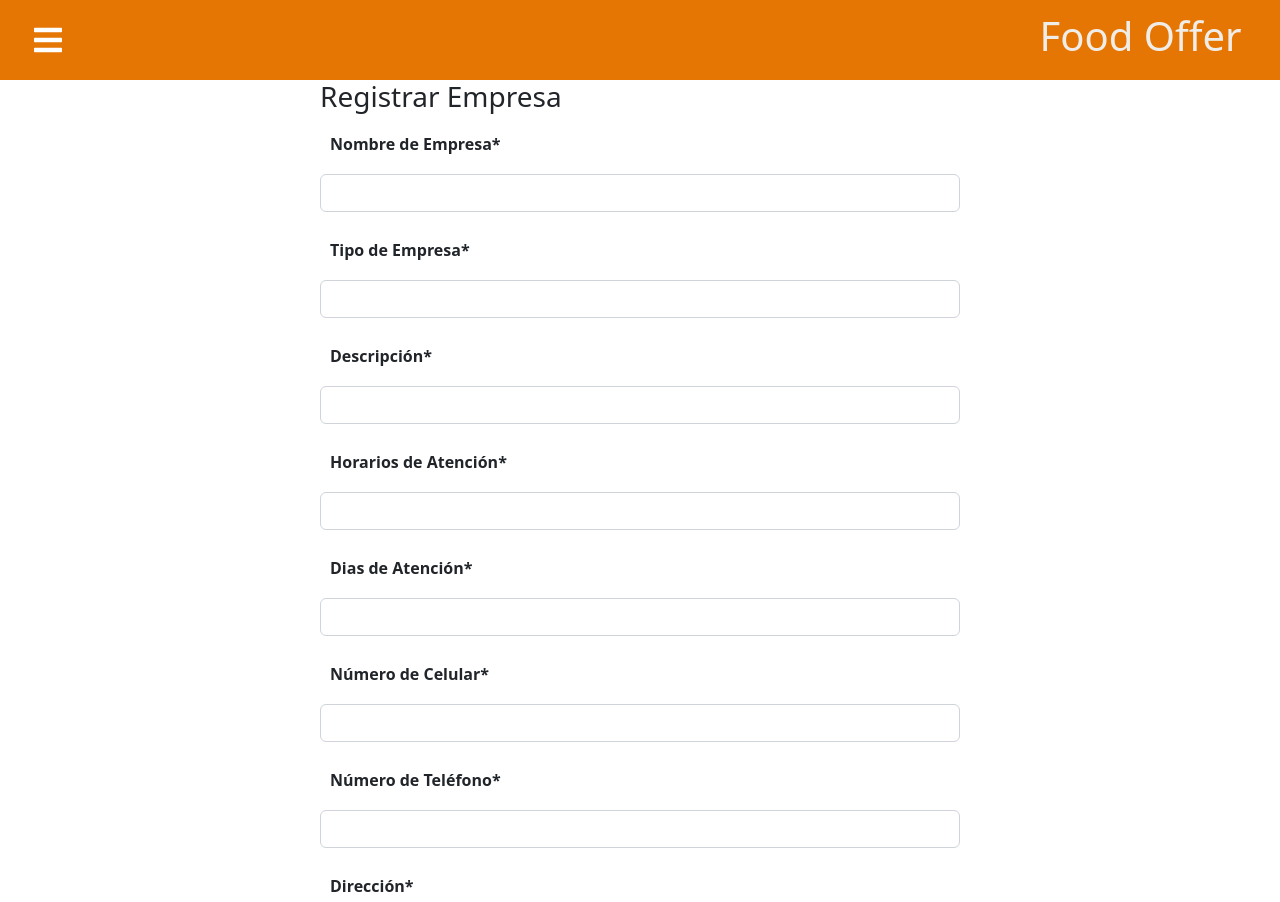
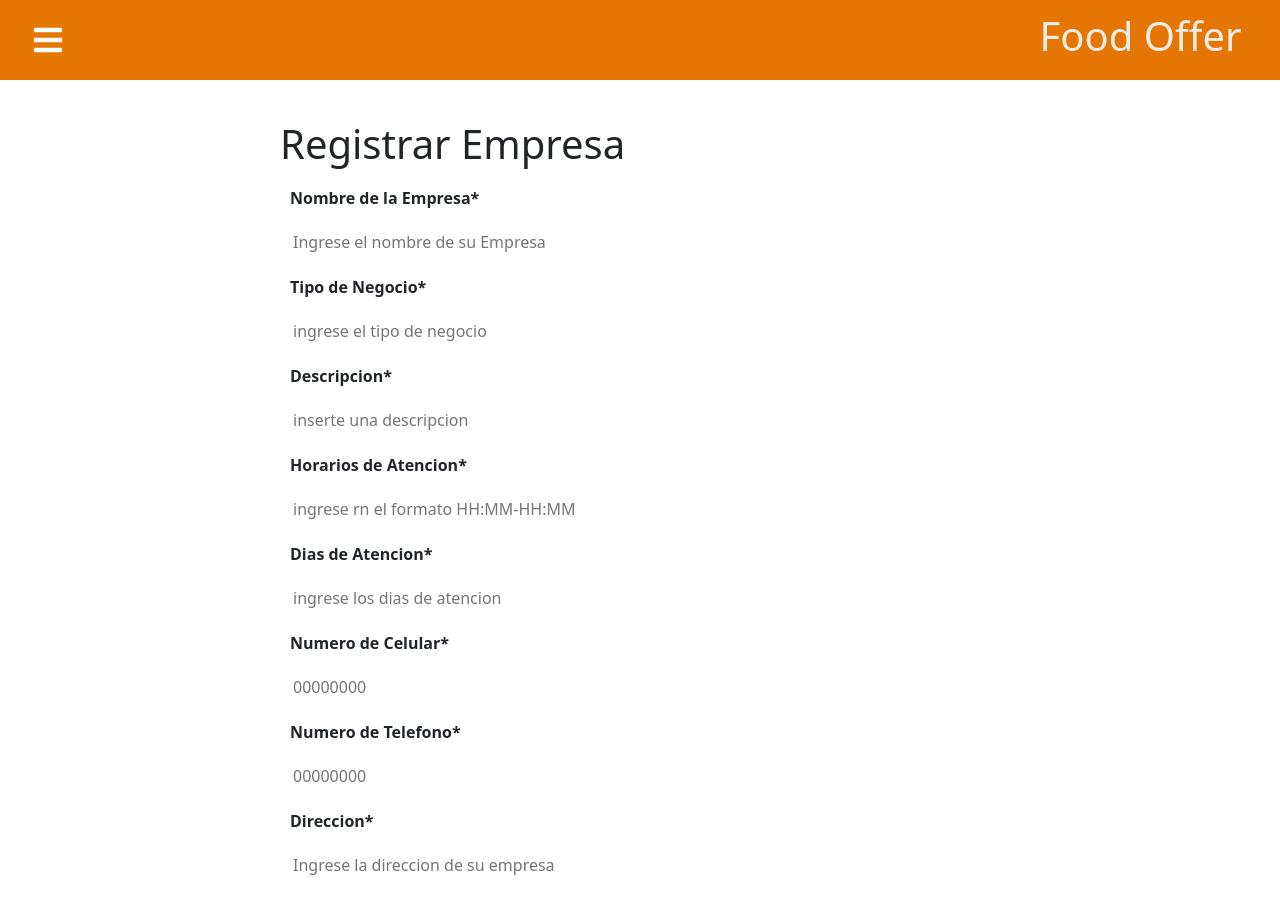
Before and after one commit to melrodriguez1133/FOOD-OFFER-Frontend, a React (Create React App) app: page /empresa/empresa/RegistrarEmpresa in a window 1280 px wide. Shown: the top 902 px of the page. Built offline with nearby package versions, Linux system fonts and the light colour scheme.

Commit message:
"validacion registrar empresa"

```diff
--- a/src/App.js
+++ b/src/App.js
@@ -14,7 +14,6 @@ function App() {
     <Router>
       <Sidebar />
       <Routes>
-        <Route path='/home' element={<Home />} />
         <Route path='/empresa/empresa' element={<ShowRegistrarEmpresas />} />
         <Route path='/empresa/empresa/RegistrarEmpresa' element={ <CreateRegistrarEmpresa/>}/>
         <Route path='/empresa/empresa/EditarEmpresa' element={ <EditRegistrarEmpresa/>}/>
@@ -23,7 +22,7 @@ function App() {
         <Route path='/empresa/productos-empresa/RegistroProducto' element={ <RegistroProducto/>}/>
         <Route path='/empresa/productos-empresa/EditarProducto' element={ <EditarProductos/>}/>
         <Route path='/empresa/productos-empresa/EditarProducto/:id' element={ <EditarProductos/>}/>
-        <Route path='/usuarios/productos' element={<VistaProductos />} />
+        <Route path='/' element={<VistaProductos />} />
       </Routes>
     </Router>
 
--- a/src/Css/style.css
+++ b/src/Css/style.css
@@ -65,3 +65,6 @@ label{
 	text-align: center;
 	cursor: pointer;
   }
+  .return{
+	border-radius:30px;
+  }
--- a/src/Pages/CreateRegistrarEmpresa.js
+++ b/src/Pages/CreateRegistrarEmpresa.js
@@ -1,131 +1,211 @@
-import axios from 'axios'
-import React, {useState} from 'react'
-import { useNavigate } from 'react-router-dom'
-import './EditRegistrarEmpresa.css';
+import React, {useState} from 'react';
+import {Formulario, ContenedorBotonCentrado, Boton, MensajeExito, MensajeError} from '../Funciones/Formularios';
+import { FontAwesomeIcon } from '@fortawesome/react-fontawesome';
+import { faExclamationTriangle } from '@fortawesome/free-solid-svg-icons';
 import {Link} from "react-router-dom"
+import useFetch from '../Hooks/useFetch';
+import Input from '../Componentes/Input';
+import * as FaIcons from 'react-icons/fa';
+import * as AiIcons from 'react-icons/ai';
+import * as IoIcons from 'react-icons/io';
+import * as RiIcons from 'react-icons/ri';
+import { IconName } from "react-icons/io5";
 
-const endpoint = 'http://localhost:8000/api/registrarEmpresas'
+const RegistroEmpresa = () => {
 
-const CreateProduct = () => {
-    const [nombreEmpresa, setnombreEmpresa] = useState('')
-    const [tipoNegocioE, settipoNegocioE] = useState('')
-    const [descripcion, setdescripcion] = useState('')
-    const [horariosAtencion, sethorariosAtencion] = useState('')
-    const [diasAtencion, setdiasAtencion] = useState('')
-    const [numeroCelular, setnumeroCelular] = useState()
-    const [numeroTelefono, setnumeroTelefono] = useState()
-    const [direccion, setdireccion] = useState('')
-    const [correoEmpresa, setcorreoEmpresa] = useState('')
-    const navigate = useNavigate()
+	//const [products]=useFetch("http://127.0.0.1:8000/api/registrarEmpresas");
+	//console.log(products);
 
-    const store = async (e) => {
-        e.preventDefault()
-        await axios.post(endpoint, {
-            nombreEmpresa: nombreEmpresa,
-            tipoNegocioE: tipoNegocioE,
-            descripcion: descripcion,
-            horariosAtencion: horariosAtencion,
-            diasAtencion:diasAtencion,
-            numeroCelular: numeroCelular,
-            numeroTelefono: numeroTelefono,
-            direccion: direccion,
-            correoEmpresa: correoEmpresa
+
+	const [nombreEmpresa, cambiarNombreEmpresa] = useState({campo: '', valido: null});
+    const [tipoNegocioE, cambiarTipoNegocioE] = useState({campo: '', valido: null});
+	const [descripcion, cambiarDescripcion] = useState({campo: '', valido: null});
+	const [horariosAtencion, cambiarHorariosAtencion] = useState({campo: '', valido: null});
+	const [diasAtencion, cambiarDiasAtencion] = useState({campo: '', valido: null});
+	const [numeroCelular, cambiarNumeroCelular] = useState({campo: '', valido: null});
+	const [numeroTelefono, cambiarNumeroTelefono] = useState({campo: '', valido: null});
+	const [direccion, cambiarDireccion] = useState({campo: '', valido: null});
+    const [correoEmpresa, cambiarCorreoEmpresa] = useState({campo: '', valido: null});
+	const [formularioValido, cambiarFormularioValido] = useState(null);
+
+	const expresiones = {
+		nombreEmpresa: /^[a-zA-ZÀ-ÿ\s]{4,20}$/, // Letras y espacios, pueden llevar acentos.
+        tipoNegocioE: /^[a-zA-ZÀ-ÿ\s]{7,20}$/, // Letras y espacios, pueden llevar acentos.
+		descripcion: /^[a-zA-ZÀ-ÿ0-9\s,.]{25,250}$/, // Letras,numeros y espacios, pueden llevar acentos, puntos y comas.
+		horariosAtencion: /^([0-2][0-9]:[0-5][0-9])(-)([0-2][0-9]:[0-5][0-9])$/,//hh:mm - hh:mm manejo 24h
+        diasAtencion:/^[a-zA-Z\s-]{5,50}$/,//solo ademite letras y guion
+        numeroCelular:/^[0-9]{8}$/,//Solo admite telefono deben empezar con 6 o 7
+        numeroTelefono:/^[0-9]{7}$/,//Solo admite telefono deben empezar con 4
+        direccion:/^[a-zA-Z0-9\s#.,]{12,100}$/,//solo admite numeros,letras y espacio #.,
+        correoEmpresa: /^[a-zA-Z0-9_.+-]+@[a-zA-Z0-9-]+\.[a-zA-Z0-9-.]+$/,//solo admite correo electronico
+	}
+
+	const onSubmit = (e) => {
+		e.preventDefault();
+
+		if(
+			nombreEmpresa.valido === 'true' &&
+            tipoNegocioE.valido === 'true' &&
+			descripcion.valido === 'true' &&
+			horariosAtencion.valido === 'true' &&
+			diasAtencion.valido === 'true' &&
+			numeroCelular.valido === 'true' &&
+			numeroTelefono.valido === 'true' &&
+			direccion.valido === 'true' &&
+            correoEmpresa.valido === 'true'
+		){
+			cambiarFormularioValido(true);
+			cambiarNombreEmpresa({campo: '', valido: null});
+            cambiarTipoNegocioE({campo: '', valido: null});
+			cambiarDescripcion({campo: '', valido: null});
+			cambiarHorariosAtencion({campo: '', valido: null});
+			cambiarDiasAtencion({campo: '', valido: null});
+			cambiarNumeroCelular({campo: '', valido: null});
+			cambiarNumeroTelefono({campo: '', valido: null});
+			cambiarDireccion({campo: '', valido: null});
+            cambiarCorreoEmpresa({campo: '', valido: null});
+
+            const inputsT ={
+				nombreEmpresa:nombreEmpresa.campo,
+                tipoNegocioE:tipoNegocioE.campo,
+				descripcion:descripcion.campo,
+				horariosAtencion:horariosAtencion.campo,
+				diasAtencion:diasAtencion.campo,
+				numeroCelular:Number(numeroCelular.campo),
+			    numeroTelefono:Number(numeroTelefono.campo),
+				direccion:direccion.campo,
+                correoEmpresa:correoEmpresa.campo
+
+			}
+
+			console.log(inputsT);
+			fetch('http://127.0.0.1:8000/api/registrarEmpresas', {
+				method: "POST",
+				headers:{
+					"Content-Type":"application/json"
+				},
+				body:JSON.stringify(inputsT)
 			})
-        navigate('/empresa/empresa')
+			.then(res => res.json())
+			.then(data => console.log(data));
+		    } else {
+			cambiarFormularioValido(false);
+
+		}
 	}
 
 	return (
-    <body className='body'>
-        <div className='bodyDatos'>
-            <h3>Registrar Empresa</h3>
-            <form onSubmit={store}>
-            <div className='mb-3'>
-                    <label className='form-label'>Nombre de Empresa*</label>
-                    <input
-                        value={nombreEmpresa}
-                        onChange={ (e)=> setnombreEmpresa(e.target.value)}
-                        type='text'
-                        className='form-control'
+		<main>
+			<h1>Registrar Empresa</h1>
+			<Formulario action="" onSubmit={onSubmit}>
+			<Input
+					estado={nombreEmpresa}
+					cambiarEstado={cambiarNombreEmpresa}
+					tipo="text"
+					label="Nombre de la Empresa*"
+					placeholder="Ingrese el nombre de su Empresa"
+					name="empresa"
+					leyendaError="El campo solo puede contener datos alfabeticos y espacios"
+					expresionRegular={expresiones.nombreEmpresa}
 				/>
-                </div>
-                <div className='mb-3'>
-                    <label className='form-label'>Tipo de Empresa*</label>
-                    <input
-                        value={tipoNegocioE}
-                        onChange={ (e)=> settipoNegocioE(e.target.value)}
-                        type='text'
-                        className='form-control'
+                <Input
+					estado={tipoNegocioE}
+					cambiarEstado={cambiarTipoNegocioE}
+					tipo="text"
+					label="Tipo de Negocio*"
+					placeholder="ingrese el tipo de negocio"
+					name="tipoNegocio"
+					leyendaError="El campo solo puede contener datos alfabeticos y espacios"
+					expresionRegular={expresiones.tipoNegocioE}
 				/>
-                </div>
-                <div className='mb-3'>
-                    <label className='form-label'>Descripción*</label>
-                    <input
-                        value={descripcion}
-                        onChange={ (e)=> setdescripcion(e.target.value)}
-                        type='text'
-                        className='form-control'
+
+				<Input
+					estado={descripcion}
+					cambiarEstado={cambiarDescripcion}
+					tipo="text"
+					label="Descripcion*"
+					placeholder="inserte una descripcion"
+					name="descripcion"
+					leyendaError="La descripcion solo puede contener datos alfanumericos y espacios,ademas comas y puntos"
+					expresionRegular={expresiones.descripcion}
 				/>
-                </div>
-                <div className='mb-3'>
-                    <label className='form-label'>Horarios de Atención*</label>
-                    <input
-                        value={horariosAtencion}
-                        onChange={ (e)=> sethorariosAtencion(e.target.value)}
-                        type='text'
-                        className='form-control'
+				<Input
+					estado={horariosAtencion}
+					cambiarEstado={cambiarHorariosAtencion}
+					tipo="text"
+					label="Horarios de Atencion*"
+					placeholder="ingrese rn el formato HH:MM-HH:MM"
+					name="horariosAtencion"
+					leyendaError="solo es valido un dato tipo fecha dd/mm/aaaa "
+					expresionRegular={expresiones.horariosAtencion}
 				/>
-                </div>
-                <div className='mb-3'>
-                    <label className='form-label'>Dias de Atención*</label>
-                    <input
-                        value={diasAtencion}
-                        onChange={ (e)=> setdiasAtencion(e.target.value)}
-                        type='text'
-                        className='form-control'
+				<Input
+					estado={diasAtencion}
+					cambiarEstado={cambiarDiasAtencion}
+					tipo="text"
+					label="Dias de Atencion*"
+					placeholder="ingrese los dias de atencion"
+					name="diasAtencion"
+					leyendaError="solo es valido con datos alfabeticos "
+					expresionRegular={expresiones.diasAtencion}
 				/>
-                </div>
-                <div className='mb-3'>
-                    <label className='form-label'>Número de Celular*</label>
-                    <input
-                        value={numeroCelular}
-                        onChange={ (e)=> setnumeroCelular(e.target.value)}
-                        type='number'
-                        className='form-control'
+				<Input
+					estado={numeroCelular}
+					cambiarEstado={cambiarNumeroCelular}
+					tipo="text"
+					label="Numero de Celular*"
+					placeholder="00000000"
+					name="celular"
+					leyendaError="Dato no valido solo debe ingresar el numero de celular de 8 de tamaño "
+					expresionRegular={expresiones.numeroCelular}
 				/>
-                </div>
-                <div className='mb-3'>
-                    <label className='form-label'>Número de Teléfono*</label>
-                    <input
-                        value={numeroTelefono}
-                        onChange={ (e)=> setnumeroTelefono(e.target.value)}
-                        type='number'
-                        className='form-control'
+                <Input
+					estado={numeroTelefono}
+					cambiarEstado={cambiarNumeroTelefono}
+					tipo="text"
+					label="Numero de Telefono*"
+					placeholder="00000000"
+					name="telefono"
+					leyendaError="Dato no valido solo debe ingresar el numero de telefono de 8 de tamaño "
+					expresionRegular={expresiones.numeroTelefono}
 				/>
-                </div>
-                <div className='mb-3'>
-                    <label className='form-label'>Dirección*</label>
-                    <input
-                        value={direccion}
-                        onChange={ (e)=> setdireccion(e.target.value)}
-                        type='text'
-                        className='form-control'
+				<Input
+					estado={direccion}
+					cambiarEstado={cambiarDireccion}
+					tipo="text"
+					label="Direccion*"
+					placeholder="Ingrese la direccion de su empresa"
+					name="direccion"
+					leyendaError="Dato no valido solo se admiten datos alfanumericos"
+					expresionRegular={expresiones.direccion}
 				/>
-                </div>
-                <div className='mb-3'>
-                    <label className='form-label'>Correo de Empresa*</label>
-                    <input
-                        value={correoEmpresa}
-                        onChange={ (e)=> setcorreoEmpresa(e.target.value)}
-                        type='email'
-                        className='form-control'
+				<Input
+					estado={correoEmpresa}
+					cambiarEstado={cambiarCorreoEmpresa}
+					tipo="text"
+					label="Correo Electronico*"
+					placeholder="ejemplo@gmail.com "
+					name="correo"
+					leyendaError="solo es valido un dato tipo correo ejemplo@gmail.com "
+					expresionRegular={expresiones.correoEmpresa}
 				/>
-                </div>
-            <Link to={`/empresa/empresa`} className='btn btn-warning'>Cancelar</Link>
-                <button type='submit' className='btn btn-primary'>Guardar</button>
-            </form>
-        </div>
-    </body>
-  )
+				{formularioValido === false && <MensajeError>
+					<p>
+						<FontAwesomeIcon icon={faExclamationTriangle}/>
+						<b>Error:</b> todos los campos son obligatorios ,se debe rellena el formulario correctamente.
+					</p>
+				</MensajeError>}
+
+				<ContenedorBotonCentrado>
+				<Link to="/" className='btn btn-success btn-lg mt-2 mb-2 text-white'>Cancelar</Link>
+				<Boton type='submit' className='btn btn-success btn-lg mt-2 mb-2 text-white' >Registrar</Boton>
+				<br></br>
+					{formularioValido === true && <MensajeExito>Formulario enviado exitosamente!</MensajeExito> }
+				</ContenedorBotonCentrado>
+				<Link id="return" to="/" className='btn btn-success btn-lg mt-2 mb-2 text-white'><AiIcons.AiFillHome/></Link>
+			</Formulario>
+		</main>
+	);
 }
 
-export default CreateProduct
+export default RegistroEmpresa;
```
Also changed, not shown: src/Pages/RegistroProducto.js (+7 -4 lines), src/Screem/SidebarData.js (+1 -17 lines). Lines whose indentation alone changed are shown as unchanged.
